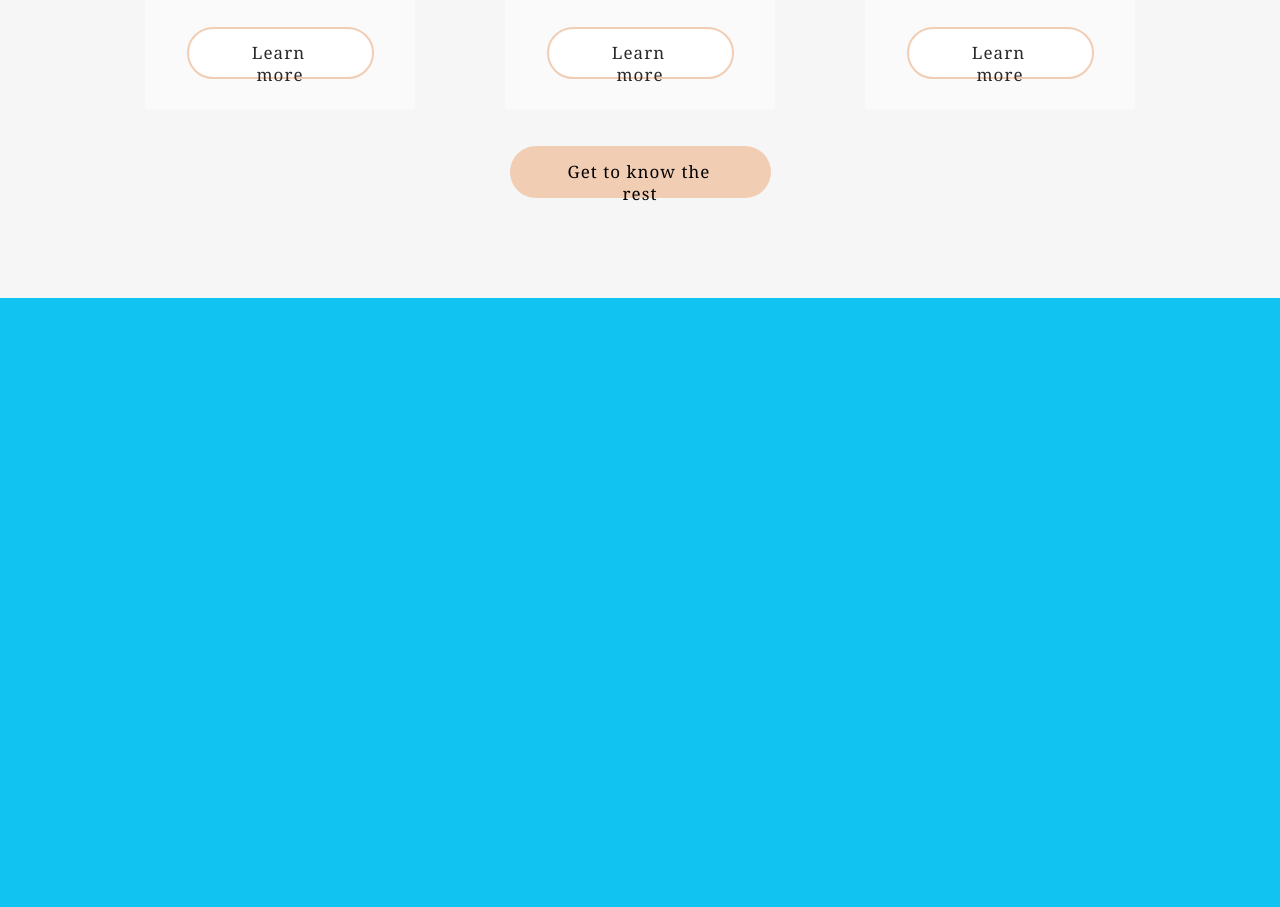
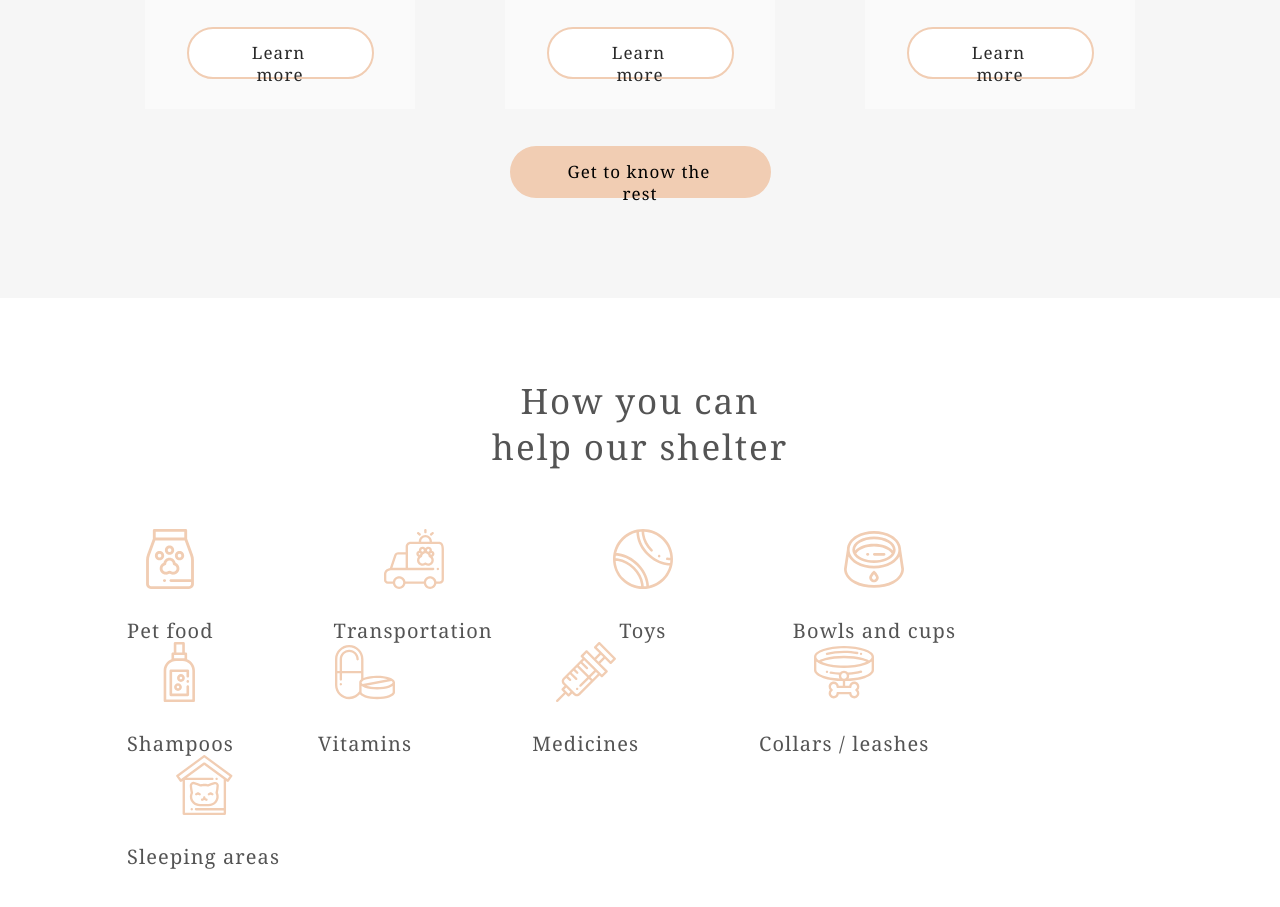
Before and after one commit to Kate4ka007/shelter, a plain HTML site: page shelter/pages/main/index.html in a window 1280 px wide. Shown: the part 2055-2962 px from the top of the page. Before the commit the page ends 2353 px from the top, so only its background shows below. Drawn offline with Linux system fonts and the light colour scheme.

Commit message:
feat: add help

```diff
--- a/shelter/pages/main/index.html
+++ b/shelter/pages/main/index.html
@@ -67,7 +67,50 @@
                 <div class="pets-button"><button class="button_primary">Get to know the rest</button></div>
             </div>
         </section>
-        <section class="help"></section>
+        <section class="help">
+            <div class="help-content">
+                <h2 class="help-heading">How you can help
+                    our shelter</h2>
+                <div class="help-list">
+                    <div class="help-icons">
+                        <img src="/shelter/assets/icons/icon-pet-food.svg" alt="food">
+                        <span class="help-list-text">Pet food</span>
+                    </div>
+                    <div class="help-icons">
+                        <img src="/shelter/assets/icons/icon-transportation.svg" alt="transportation">
+                        <span class="help-list-text">Transportation</span>
+                    </div>
+                    <div class="help-icons">
+                        <img src="/shelter/assets/icons/icon-toys.svg" alt="toys">
+                        <span class="help-list-text">Toys</span>
+                    </div>
+                    <div class="help-icons">
+                        <img src="/shelter/assets/icons/icon-bowls-and-cups.svg" alt="bowls">
+                        <span class="help-list-text">Bowls and cups</span>
+                    </div>
+                    <div class="help-icons">
+                        <img src="/shelter/assets/icons/icon-shampoos.svg" alt="shampoos">
+                        <span class="help-list-text">Shampoos</span>
+                    </div>
+                    <div class="help-icons vit">
+                        <img src="/shelter/assets/icons/icon-vitamins.svg" alt="vitamins">
+                        <span class="help-list-text">Vitamins</span>
+                    </div>
+                    <div class="help-icons">
+                        <img src="/shelter/assets/icons/icon-medicines.svg" alt="medicines">
+                        <span class="help-list-text">Medicines</span>
+                    </div>
+                    <div class="help-icons">
+                        <img src="/shelter/assets/icons/icon-collars-leashes.svg" alt="collars-leashes">
+                        <span class="help-list-text">Collars / leashes</span>
+                    </div>
+                    <div class="help-icons">
+                        <img src="/shelter/assets/icons/icon-sleeping-area.svg" alt="sleeping-area">
+                        <span class="help-list-text">Sleeping areas</span>
+                    </div>
+                </div>
+            </div>
+        </section>
         <section class="donation"></section>
     </main>
     <footer class="footer_main-pages"></footer>
--- a/shelter/pages/main/styles.scss
+++ b/shelter/pages/main/styles.scss
@@ -257,7 +257,6 @@ body {
 .pets_heading {
   width: 400px;
   font-family: $font_Headings;
-  font-family: "Georgia";
   font-style: normal;
   font-weight: 400;
   font-size: 35px;
@@ -357,3 +356,72 @@ body {
 .btn-right {
   margin-left: 8px;
 }
+.help {
+  width: 100%;
+  height: 611px;
+  background-color: $color-light-xl;
+  padding: 80px 40px 100px 40px;
+  .help-content {
+    width: 100%;
+    display: flex;
+    flex-direction: column;
+    align-items: center;
+    .help-list {
+      height: 331px;
+      display: flex;
+      flex-wrap: wrap;
+      width: 1026px;
+      margin-left: auto;
+      margin-right: auto;
+
+      .help-icons {
+        display: flex;
+        flex-direction: column;
+        align-items: center;
+        margin-right: 120px;
+        img {
+          margin-bottom: 30px;
+        }
+
+        &:nth-child(5) {
+          margin-right: 0;
+        }
+        &:nth-child(9) {
+          margin-right: 0;
+        }
+        .help-list-text {
+          font-family: $font_Headings;
+          font-style: normal;
+          font-weight: 400;
+          font-size: 20px;
+          line-height: 115%;
+          display: flex;
+          align-items: center;
+          text-align: center;
+          letter-spacing: 0.055em;
+          color: $color-dark-l;
+        }
+      }
+    }
+  }
+}
+
+.vit {
+  margin-left: 84px;
+}
+
+.help-heading {
+  width: 308px;
+  font-family: $font_Headings;
+  font-style: normal;
+  font-weight: 400;
+  font-size: 35px;
+  line-height: 130%;
+  display: flex;
+  align-items: center;
+  text-align: center;
+  letter-spacing: 0.055em;
+  color: $color-dark-l;
+  margin-bottom: 60px;
+  margin-top: 0;
+}
```
Also changed, not shown: shelter/assets/icons/icon-bowls-and-cups.svg (added), shelter/assets/icons/icon-collars-leashes.svg (added), shelter/assets/icons/icon-medicines.svg (added), shelter/assets/icons/icon-pet-food.svg (added), shelter/assets/icons/icon-shampoos.svg (added), shelter/assets/icons/icon-sleeping-area.svg (added), shelter/assets/icons/icon-toys.svg (added), shelter/assets/icons/icon-transportation.svg (added), shelter/assets/icons/icon-vitamins.svg (added), shelter/pages/main/styles.css, 1 other file.
